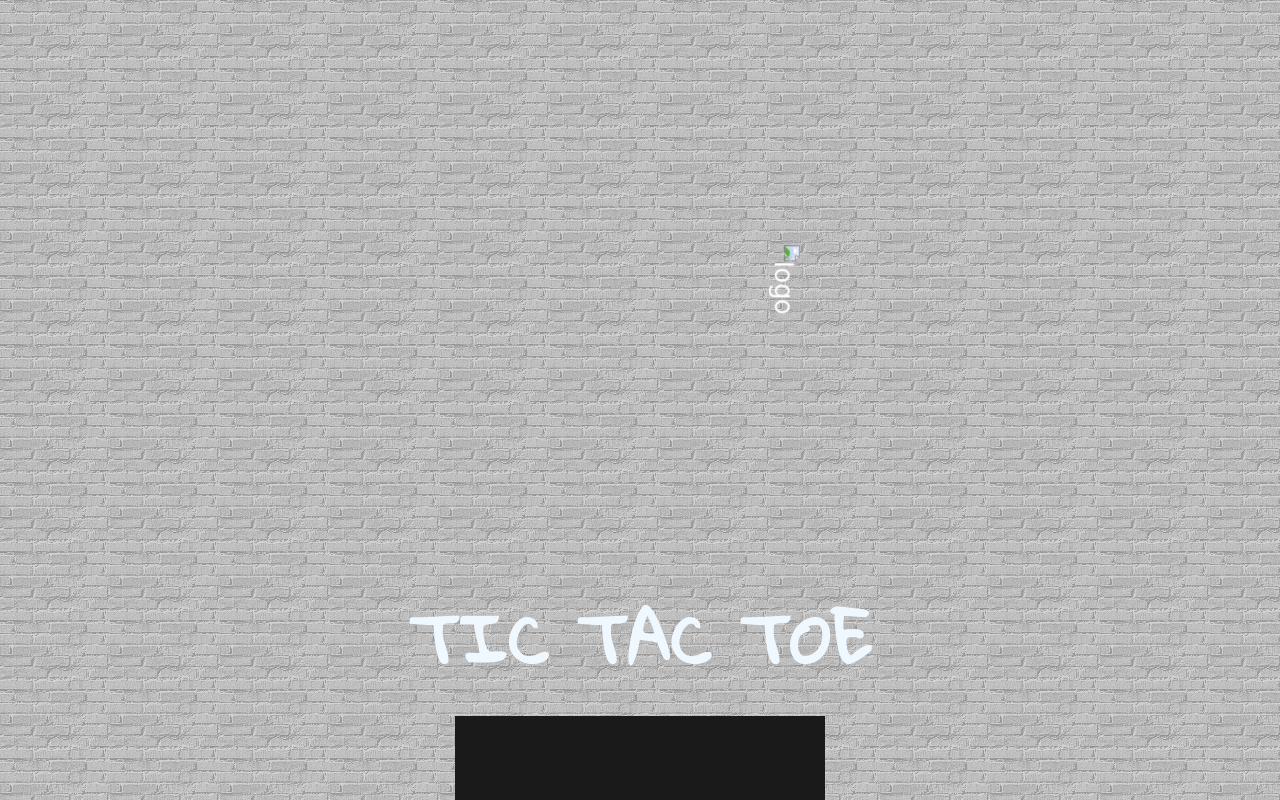
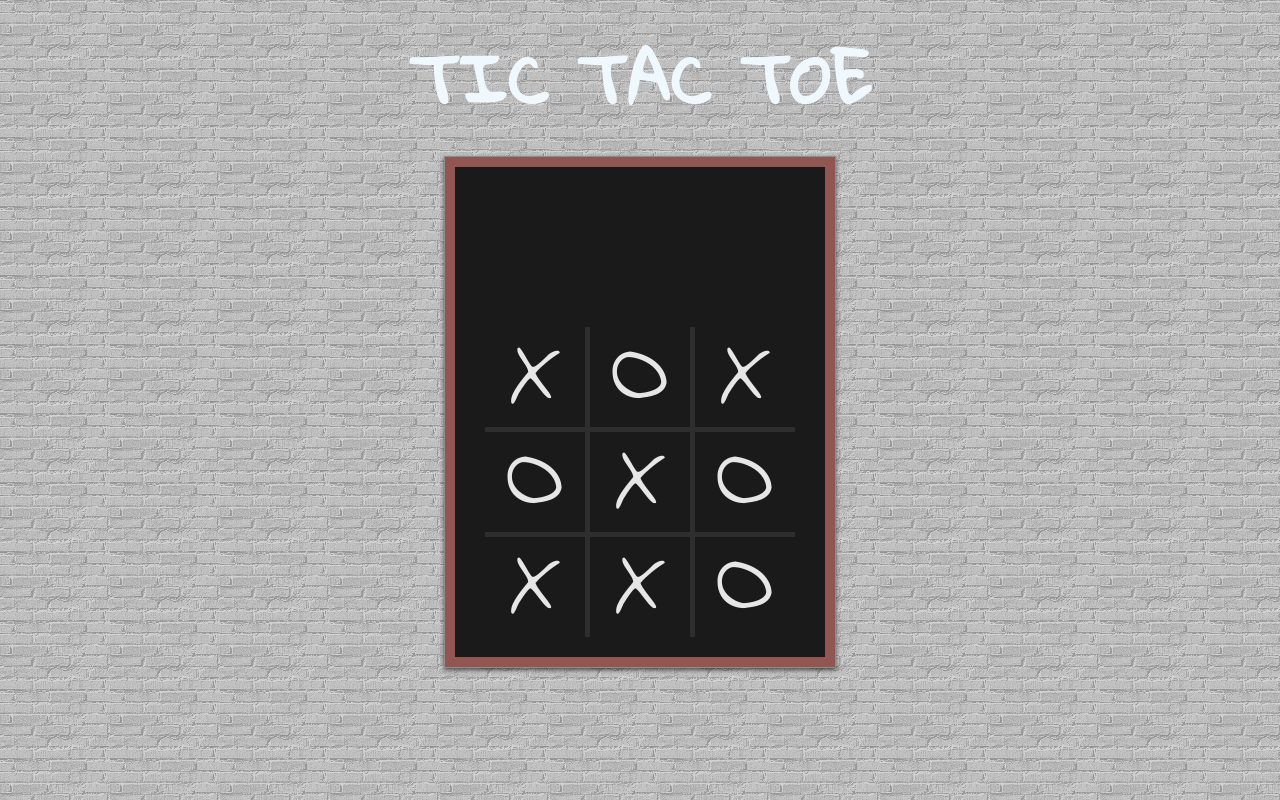
Before and after one commit to Confidenceiskey/tic-tac-toe, a React app: page / in a window 1280 px wide. Shown: the top 800 px of the page. Built offline with nearby package versions, Linux system fonts and the light colour scheme.

Commit message:
updated UI and colors

```diff
--- /dev/null
+++ b/src/components/EntireBoard/EntireBoard.css
@@ -0,0 +1,5 @@
+.entireBoard {
+  display: flex;
+  flex-direction: column;
+  align-items: center;
+}
--- /dev/null
+++ b/src/components/EntireBoard/EntireBoard.js
@@ -0,0 +1,13 @@
+import React from 'react';
+import './EntireBoard.css';
+import Frame from '../Frame/Frame';
+
+const EntireBoard = ({ gameBoard }) => {
+	return (
+    <div className="entireBoard">
+      <Frame gameBoard={ gameBoard } />
+    </div>
+  );
+}
+
+export default EntireBoard;
--- /dev/null
+++ b/src/components/Frame/Frame.css
@@ -0,0 +1,8 @@
+.frame {
+  padding: 10px;
+  background-color: #b3b3b3;
+  background-color: #925652;
+  /*border: 1px solid #696969;*/
+  border: 1px solid #8c8c8c;
+  box-shadow: 0 2px 4px 0 hsla(0, 0%, 0%, 0.6);
+}
--- /dev/null
+++ b/src/components/Frame/Frame.js
@@ -0,0 +1,15 @@
+import React from 'react';
+import './Frame.css';
+import ScoreBoard from '../ScoreBoard/ScoreBoard';
+import TicTacBoard from '../TicTacBoard/TicTacBoard';
+
+const Frame = ({ gameBoard }) => {
+  return (
+    <div className='frame'>
+      <ScoreBoard />
+      <TicTacBoard gameBoard={gameBoard} />
+    </div>
+    );
+}
+
+export default Frame;
--- a/src/components/OneSquare/OneSquare.css
+++ b/src/components/OneSquare/OneSquare.css
@@ -3,6 +3,7 @@
   font-size: 6em;
   margin: 0;
   line-height: 1;
+  color: #e6e6e6;
 }
 
 .each-square {
--- /dev/null
+++ b/src/components/ScoreBoard/ScoreBoard.css
@@ -0,0 +1,5 @@
+.scoreBoard {
+  width: 370px;
+  height: 140px;
+  background-color: #1a1a1a;
+}
--- /dev/null
+++ b/src/components/ScoreBoard/ScoreBoard.js
@@ -0,0 +1,12 @@
+import React from 'react';
+import './ScoreBoard.css';
+
+const ScoreBoard = () => {
+  return (
+    <div className='scoreBoard'>
+
+    </div>
+  );
+}
+
+export default ScoreBoard;
--- a/src/components/GameBoard/GameBoard.css
+++ b/src/components/TicTacBoard/TicTacBoard.css
@@ -1,17 +1,21 @@
-.entireBoard {
+/*.entireBoard {
   display: flex;
+  flex-direction: column;
   justify-content: center;
-}
+}*/
 
-.frame {
-  padding: 140px 30px 20px 30px;
+.outsideGameArea {
+  padding: 20px 30px;
   background-color: #1a1a1a;
 }
 
-.outsideGameArea {
+.gridLines {
   display: grid;
   grid-template-columns: 100px 100px 100px;
   grid-gap: 5px;
   background-color: #2e2e2e;
+}
+
+.outsideGameArea, .gridLines {
   width: 310px;
 }
--- a/src/components/GameBoard/GameBoard.js
+++ b/src/components/TicTacBoard/TicTacBoard.js
@@ -1,12 +1,12 @@
 import React from 'react';
-import './GameBoard.css';
+import './TicTacBoard.css';
 import OneSquare from '../OneSquare/OneSquare';
 
-const GameBoard = ({ gameBoard }) => {
+const TicTacBoard = ({ gameBoard }) => {
 	return (
-    <div className="entireBoard">
-      <div className="frame">
-        <div className="outsideGameArea">
+    // <div className="entireBoard">
+      <div className="outsideGameArea">
+        <div className="gridLines">
           {
             gameBoard.map((boardValue, i) => {
               return (
@@ -19,8 +19,8 @@ const GameBoard = ({ gameBoard }) => {
           }
         </div>
       </div>
-    </div>
+    // </div>
   );
 }
 
-export default GameBoard;
+export default TicTacBoard;
--- a/src/containers/App.css
+++ b/src/containers/App.css
@@ -2,13 +2,13 @@
   text-align: center;
 }
 
-.App-logo {
+/*.App-logo {
   animation: App-logo-spin infinite 20s linear;
   height: 40vmin;
   pointer-events: none;
-}
+}*/
 
-.App-header {
+/*.App-header {
   min-height: 70vh;
   display: flex;
   flex-direction: column;
@@ -16,27 +16,27 @@
   justify-content: center;
   font-size: calc(10px + 2vmin);
   color: white;
-}
+}*/
 
-.App-link {
+/*.App-link {
   color: #61dafb;
-}
+}*/
 
 .App-main {
-  font-family: "Gloria Hallelujah", cursive;
   justify-content: center;
 }
 
-.App-main h1 {
+.App-header h1 {
+  font-family: "Gloria Hallelujah", cursive;
   font-size: 4em;
   line-height: 1.1;
 }
 
-@keyframes App-logo-spin {
+/*@keyframes App-logo-spin {
   from {
     transform: rotate(0deg);
   }
   to {
     transform: rotate(360deg);
   }
-}
+}*/
--- a/src/containers/App.js
+++ b/src/containers/App.js
@@ -1,5 +1,5 @@
 import React, { Component } from 'react';
-import GameBoard from '../components/GameBoard/GameBoard';
+import EntireBoard from '../components/EntireBoard/EntireBoard';
 import './App.css';
 
 class App extends Component {
@@ -15,11 +15,10 @@ class App extends Component {
     return (
       <div className="App">
         <header className="App-header">
-          <img className="App-logo" alt="logo" />
+          <h1>TIC TAC TOE</h1>
         </header>
         <main className="App-main">
-          <h1>TIC TAC TOE</h1>
-          <GameBoard gameBoard={gameBoard}/>
+          <EntireBoard gameBoard={gameBoard}/>
         </main>
       </div>
     );
```
